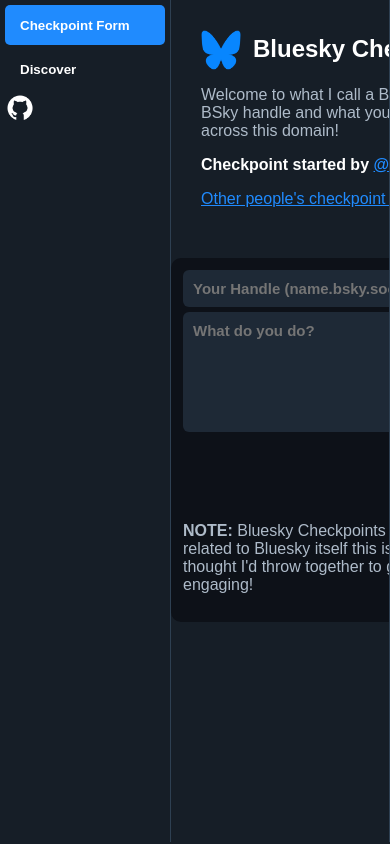
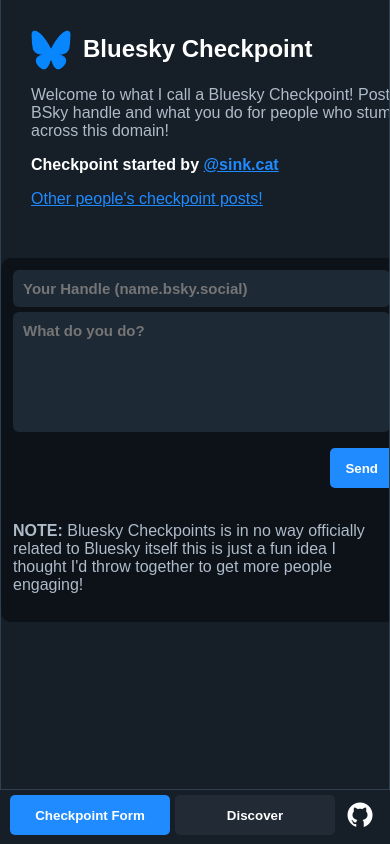
Before and after one commit to Sinkcat113/Bluesky-Checkpoint, a PHP site: page /?nav=chckpt in a window 390 px wide. Run offline with PHP 8.4, Linux system fonts and the light colour scheme.

Commit message:
Mobile optimizations!

```diff
--- a/index.php
+++ b/index.php
@@ -118,5 +118,24 @@
 
         </div>
     </div>
+    <div class="bottom-nav">
+        <?php
+            if ($_GET['nav'] === "chckpt")
+            {
+                echo "
+                    <button class=nav-option-selected>Checkpoint Form</button>
+                    <a href=/?nav=disc><button class=nav-option>Discover</button></a>
+                    <a target=_blank href=https://github.com/Sinkcat113/Bluesky-Checkpoint /><img class=github src=./github.png /></a>
+                ";
+            } else if ($_GET['nav'] === "disc")
+            {
+                echo "
+                    <a href=/?nav=chckpt /><button class=nav-option>Checkpoint Form</button></a>
+                    <button class=nav-option-selected>Discover</button>
+                    <a target=_blank href=https://github.com/Sinkcat113/Bluesky-Checkpoint /><img class=github src=./github.png /></a>
+                ";
+            }
+        ?>
+    </div>
 </body>
 </html>
--- a/style.css
+++ b/style.css
@@ -206,3 +206,41 @@
     width: 30px;
     height: 30px;
 }
+
+.bottom-nav {
+    bottom: 0;
+    left: 0;
+    right: 0;
+    position: fixed;
+    border-top-style: solid;
+    border-color: #2e4052;
+    border-width: 1px;
+    background-color: #161e27;
+    display: flex;
+    justify-content: space-evenly;
+    display: none;
+}
+
+@media only screen and (max-width: 600px) {
+    .bottom-nav {
+        display: flex;
+        padding: 5px;
+    }
+
+    .nav {
+        display: none;
+    }
+
+    .nav-option {
+        text-align: center;
+        background-color: #d1e7ff10;
+    }
+
+    .nav-option-selected {
+        text-align: center;
+    }
+
+    .github {
+        padding: 5px;
+    }
+}
```
Also changed, not shown: github.png, icon/exam.png (added).
